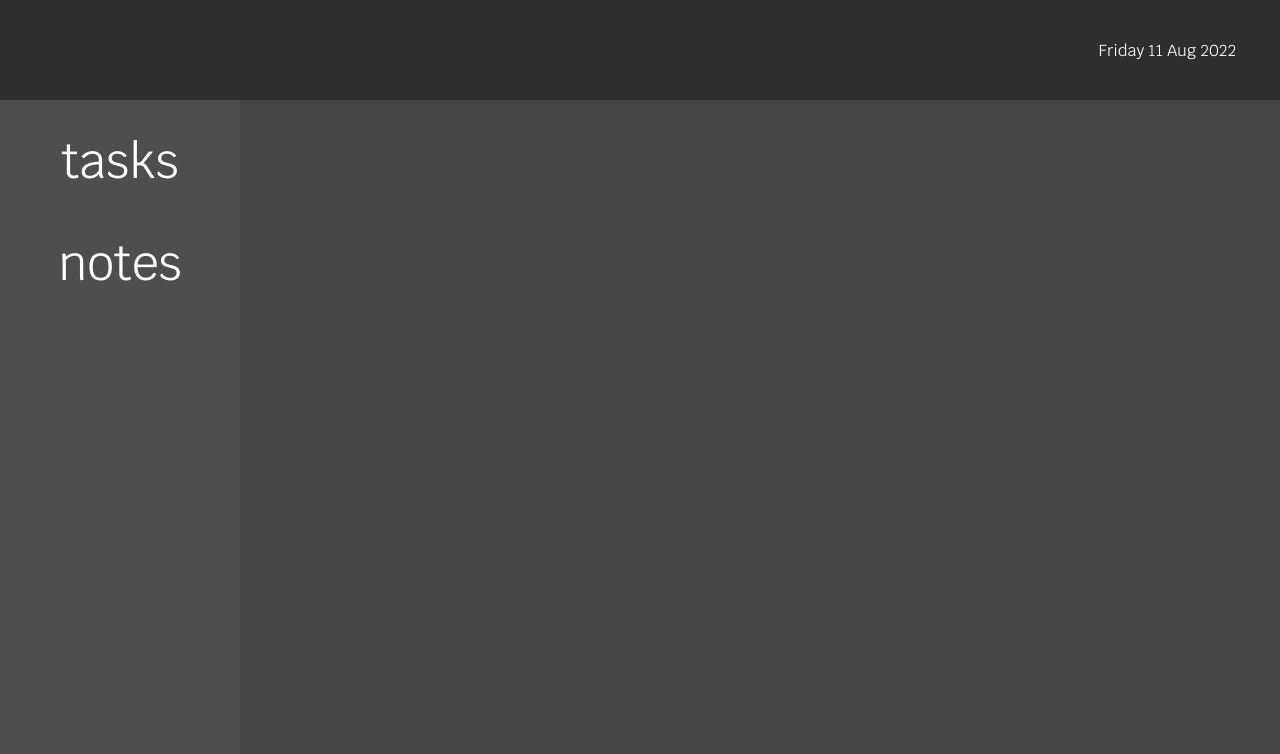
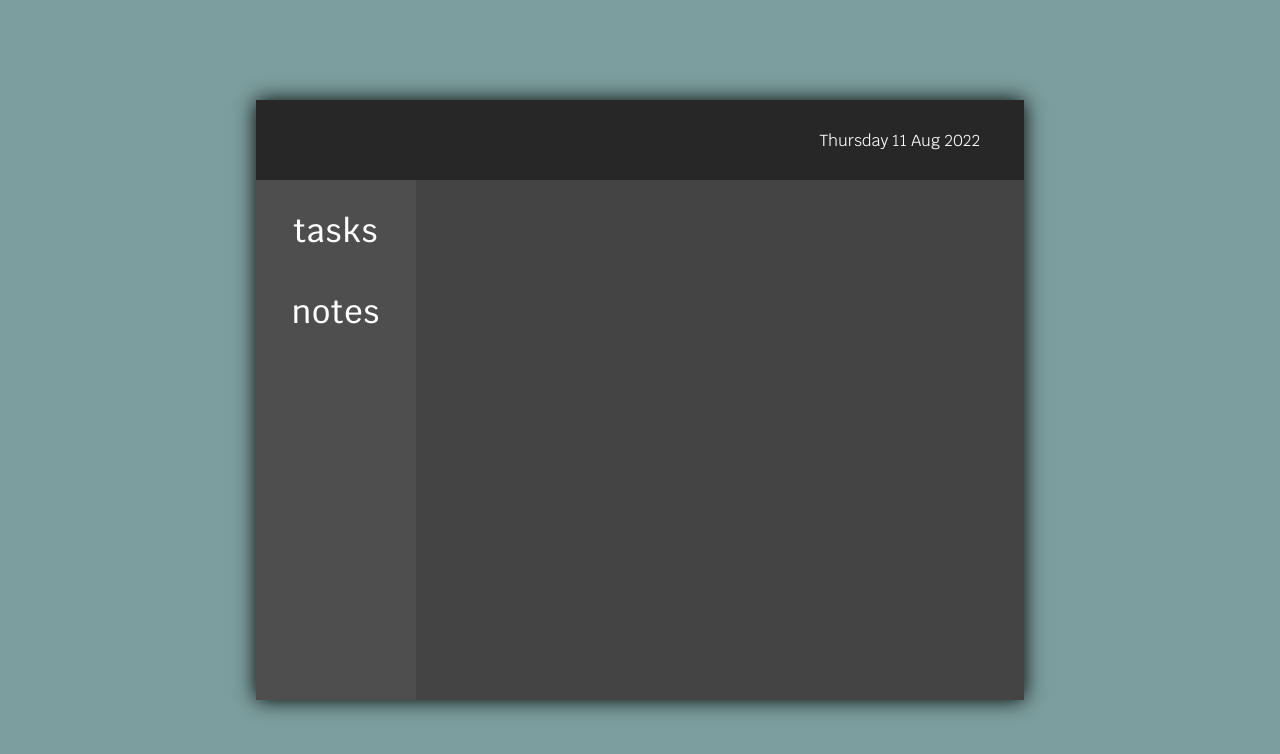
Before and after one commit to imranradzi/to-do-list, a website built with webpack: page dist/index.html in a window 1280 px wide. Built offline with Linux system fonts and the light colour scheme.

Commit message:
changed size of content, resized header and sidebar, some font styling changes on sidebar, fixed day showing up as one day after (i.e., friday instead of thursday

```diff
--- a/src/modules/header.js
+++ b/src/modules/header.js
@@ -17,7 +17,7 @@ export function showTime() {
   const time = document.createElement('div');
 
   time.setAttribute('id', 'time');
-  time.textContent =  `${days[day]} ${date} ${months[month]} ${year}`;
+  time.textContent =  `${days[day-1]} ${date} ${months[month]} ${year}`;
 
   header.appendChild(time);
 }
--- a/src/styles/index.css
+++ b/src/styles/index.css
@@ -1,6 +1,6 @@
 @import url('https://fonts.googleapis.com/css2?family=Krub:ital,wght@0,200;0,300;0,400;0,500;0,600;0,700;1,200;1,300;1,400;1,500;1,600;1,700&display=swap');
 
-html, body {
+html {
   position: relative;
   font-family: 'Krub', sans-serif;
   font-size: 2rem;
@@ -11,16 +11,27 @@ html, body {
   height: 100%;
   width: 100%;
   background-color: rgb(46, 46, 46);
+  display: flex;
+  justify-content: center;
+  align-items: center;
+  background-color: rgb(125, 158, 158);
+}
+
+body {
+  height: 75%;
+  width: 60%;
+  box-shadow: 0 0 20px black;
 }
 
 #content {
   height: 100%;
   width: 100%;
   display: grid;
-  grid-template: 100px 1fr / 240px 1fr;
+  grid-template: 80px 1fr / 160px 1fr;
 }
 
 header {
+  background-color: rgb(39, 39, 39);
   padding: 20px;
   grid-column: 1 / -1;
 }
--- a/src/styles/sidebar.css
+++ b/src/styles/sidebar.css
@@ -1,5 +1,7 @@
 #sidebar {
-  font-size: 1.5rem;
+  font-size: 1rem;
+  font-weight: 500;
+  letter-spacing: 1px;
   display: flex;
   flex-direction: column;
   justify-content: start;
@@ -9,9 +11,10 @@
 #sidebar > div {
   margin-top: 20px;
   padding: 10px 30px;
-  border-radius: 0 100%;
+  border-radius: 0 90%;
 }
 
 #sidebar > div:hover {
+  color: rgb(155, 194, 194);
   background-color: rgb(131, 131, 131);
 }
```
Also changed, not shown: dist/main.js.
